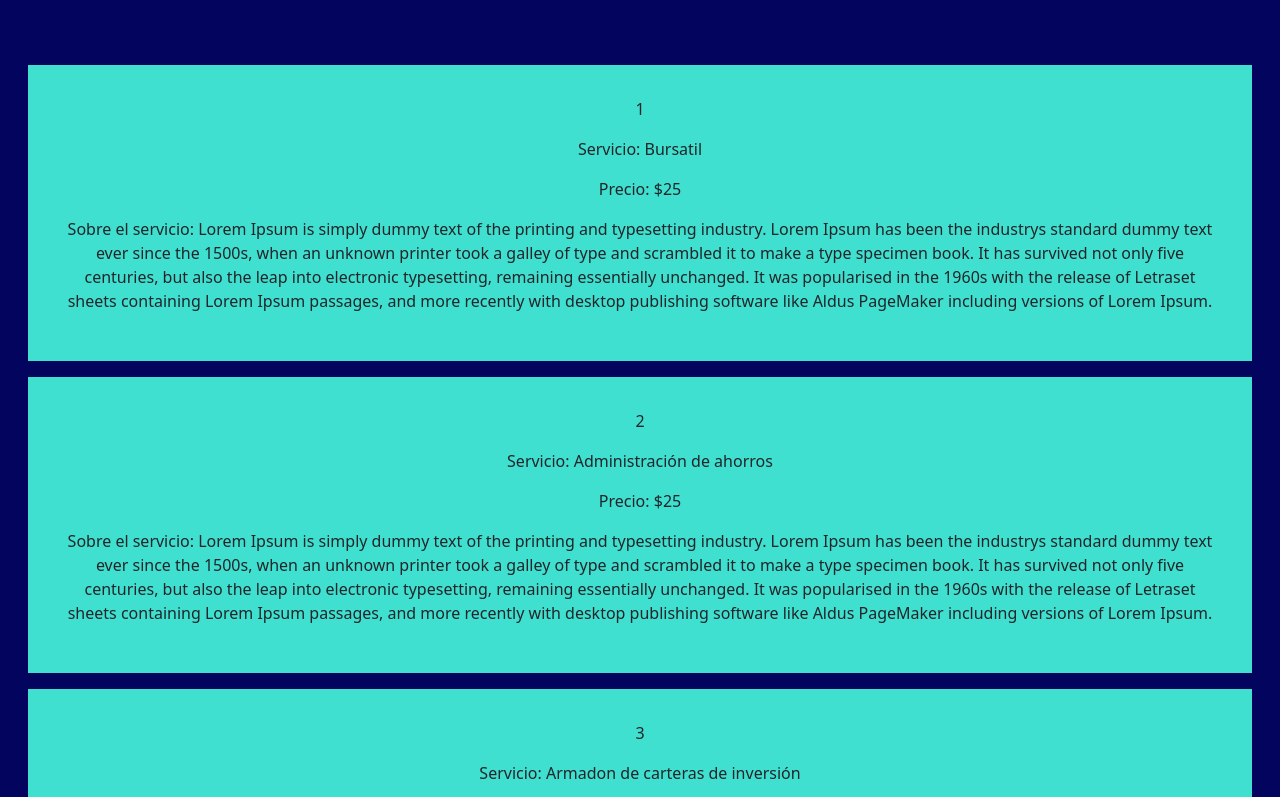
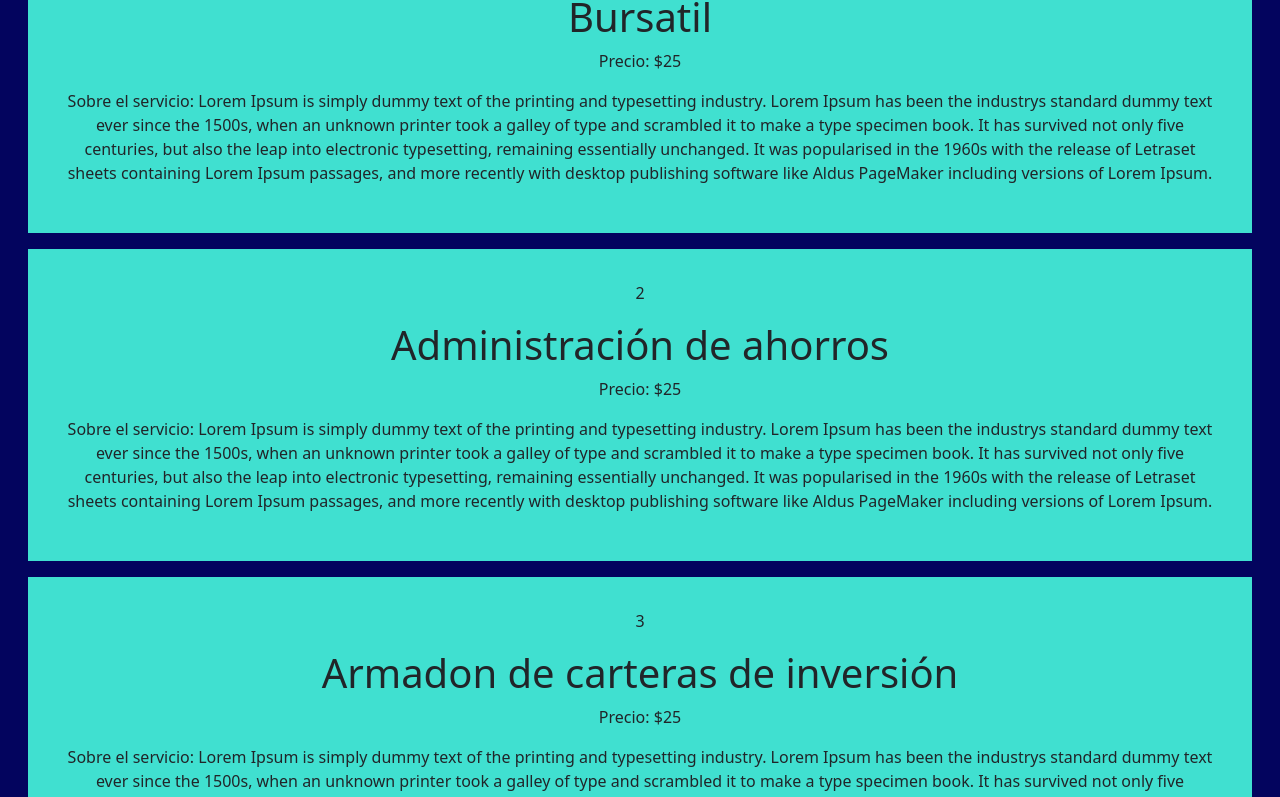
Before and after one commit to florenciia/react2022, a React (Create React App) app: page / in a window 1280 px wide. Shown: the part 695-1492 px from the top of the page. Built offline with nearby package versions, Linux system fonts and the light colour scheme.

Commit message:
promises y map

```diff
--- a/src/Components/Item/Item.jsx
+++ b/src/Components/Item/Item.jsx
@@ -1,60 +1,17 @@
-import React, {useState, useEffect} from 'react';
-import ItemCount from '../ItemCount/ItemCount';
+import React from 'react';
 import './Item.css';
 
-const Item = () => {
+const Item = ({id, servicio, precio, descripcion}) => {
+  return (
 
-    const [servicios, setServicios] = useState([]);
+          <div className='muestraServicio'>
 
-    const serviciosGeneral = [
-    {id:1, servicio:'Bursatil', precio:'$25', descripcion:'Lorem Ipsum is simply dummy text of the printing and typesetting industry. Lorem Ipsum has been the industrys standard dummy text ever since the 1500s, when an unknown printer took a galley of type and scrambled it to make a type specimen book. It has survived not only five centuries, but also the leap into electronic typesetting, remaining essentially unchanged. It was popularised in the 1960s with the release of Letraset sheets containing Lorem Ipsum passages, and more recently with desktop publishing software like Aldus PageMaker including versions of Lorem Ipsum.'},
-    {id:2, servicio:'Administración de ahorros', precio:'$25', descripcion:'Lorem Ipsum is simply dummy text of the printing and typesetting industry. Lorem Ipsum has been the industrys standard dummy text ever since the 1500s, when an unknown printer took a galley of type and scrambled it to make a type specimen book. It has survived not only five centuries, but also the leap into electronic typesetting, remaining essentially unchanged. It was popularised in the 1960s with the release of Letraset sheets containing Lorem Ipsum passages, and more recently with desktop publishing software like Aldus PageMaker including versions of Lorem Ipsum.'},
-    {id:3, servicio:'Armadon de carteras de inversión', precio:'$25', descripcion:'Lorem Ipsum is simply dummy text of the printing and typesetting industry. Lorem Ipsum has been the industrys standard dummy text ever since the 1500s, when an unknown printer took a galley of type and scrambled it to make a type specimen book. It has survived not only five centuries, but also the leap into electronic typesetting, remaining essentially unchanged. It was popularised in the 1960s with the release of Letraset sheets containing Lorem Ipsum passages, and more recently with desktop publishing software like Aldus PageMaker including versions of Lorem Ipsum.'},
-    ]
+                        <p> {id} </p>
+                        <h1> {servicio} </h1>
+                        <p> Precio: {precio} </p>
+                        <p> Sobre el servicio: {descripcion} </p>
+          </div>
+    );
+};
 
-    const promesa = new Promise ((resolve, reject) => {
-    setTimeout(() =>{
-        resolve(serviciosGeneral)
-    }, 2000)
-
-    });
-
-    useEffect(() => {
-    promesa.then(resultado => {
-        // console.log('resultado', resultado);
-        setServicios(resultado);
-    })
-    }, [serviciosGeneral]
-    )
-
-
-
-  return (
-    <>
-        {servicios.length === 0 ?
-            <>
-             <p className='cargando'>Buscando servicios</p>
-            </>
-
-
-            :
-
-            servicios.map((elemento) =>{
-              return(
-                <div key={elemento.id} className='muestraServicio'>
-                    <p> {elemento.id} </p>
-                    <p> Servicio: {elemento.servicio} </p>
-                    <p> Precio: {elemento.precio} </p>
-                    <p> Sobre el servicio: {elemento.descripcion} </p>
-                </div>
-              )
-            })
-
-            }
-
-
-
-    </>
-  )
-}
 export default Item;
--- a/src/Components/ItemList/ItemList.jsx
+++ b/src/Components/ItemList/ItemList.jsx
@@ -1,17 +1,15 @@
 import React from 'react';
-import './ItemList.css';
-import Item from "../Item/Item";
+import Item from '../Item/Item';
 
+const ItemList = ({servicios}) => {
+  return (
+        <div className='cadaProducto'>
+          {servicios.map((servicioNuevo) => (
+                <Item {...servicioNuevo} key={servicioNuevo.id} />
+            )
+          )}
 
-const ItemList = () => {
-  return (
-    <>
-
-        <div className='cadaProducto'>
-                <Item />
         </div>
-
-    </>
-  )
-}
+  );
+};
 export default ItemList;
--- a/src/Components/ItemListContainer/ItemListContainer.jsx
+++ b/src/Components/ItemListContainer/ItemListContainer.jsx
@@ -1,15 +1,36 @@
-import React from "react";
+import React, {useState, useEffect} from "react";
 import ItemCount from "../ItemCount/ItemCount";
 import ItemList from "../ItemList/ItemList";
+import { traerServicios } from '../ListaServicios';
+
 
 function ItemListContainer(){
+
+    const [servicios, setServicios] = useState([]);
+    const [loading, setLoading] = useState(true);
+
+    useEffect(() => {
+    traerServicios.then(resultado => {
+        // console.log('resultado', resultado);
+        setServicios(resultado);
+    })
+    .finally(() => {
+        setLoading(false);
+    });
+    }, [servicios]
+    )
+
     return(
         <div>
-
-            <ItemList />
+             {loading ? (
+                <h1>Cargando servicios</h1>
+            ) : (
+                <>
+                    <ItemList servicios={servicios} />
+                </>
+            )}
 
             <ItemCount />
-
         </div>
 
     )
--- /dev/null
+++ b/src/Components/ListaServicios.jsx
@@ -0,0 +1,27 @@
+export const serviciosGeneral = [
+    {   id:1,
+        servicio:'Bursatil',
+        precio:'$25',
+        descripcion:'Lorem Ipsum is simply dummy text of the printing and typesetting industry. Lorem Ipsum has been the industrys standard dummy text ever since the 1500s, when an unknown printer took a galley of type and scrambled it to make a type specimen book. It has survived not only five centuries, but also the leap into electronic typesetting, remaining essentially unchanged. It was popularised in the 1960s with the release of Letraset sheets containing Lorem Ipsum passages, and more recently with desktop publishing software like Aldus PageMaker including versions of Lorem Ipsum.'
+    },
+
+
+    {   id:2,
+        servicio:'Administración de ahorros',
+        precio:'$25',
+        descripcion:'Lorem Ipsum is simply dummy text of the printing and typesetting industry. Lorem Ipsum has been the industrys standard dummy text ever since the 1500s, when an unknown printer took a galley of type and scrambled it to make a type specimen book. It has survived not only five centuries, but also the leap into electronic typesetting, remaining essentially unchanged. It was popularised in the 1960s with the release of Letraset sheets containing Lorem Ipsum passages, and more recently with desktop publishing software like Aldus PageMaker including versions of Lorem Ipsum.'
+    },
+
+    {   id:3,
+        servicio:'Armadon de carteras de inversión',
+        precio:'$25',
+        descripcion:'Lorem Ipsum is simply dummy text of the printing and typesetting industry. Lorem Ipsum has been the industrys standard dummy text ever since the 1500s, when an unknown printer took a galley of type and scrambled it to make a type specimen book. It has survived not only five centuries, but also the leap into electronic typesetting, remaining essentially unchanged. It was popularised in the 1960s with the release of Letraset sheets containing Lorem Ipsum passages, and more recently with desktop publishing software like Aldus PageMaker including versions of Lorem Ipsum.'
+    },
+
+];
+
+export const traerServicios = new Promise((resolve, reject) => {
+    setTimeout(() => {
+        resolve(serviciosGeneral);
+    }, 2000);
+});
```
